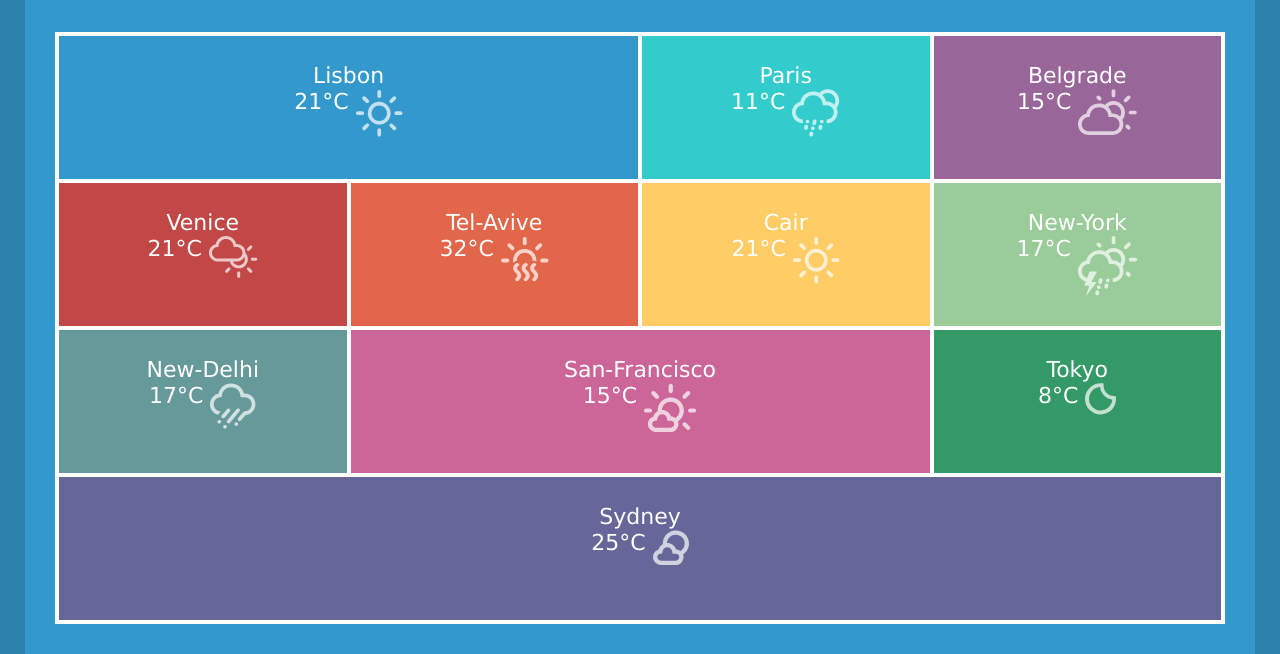
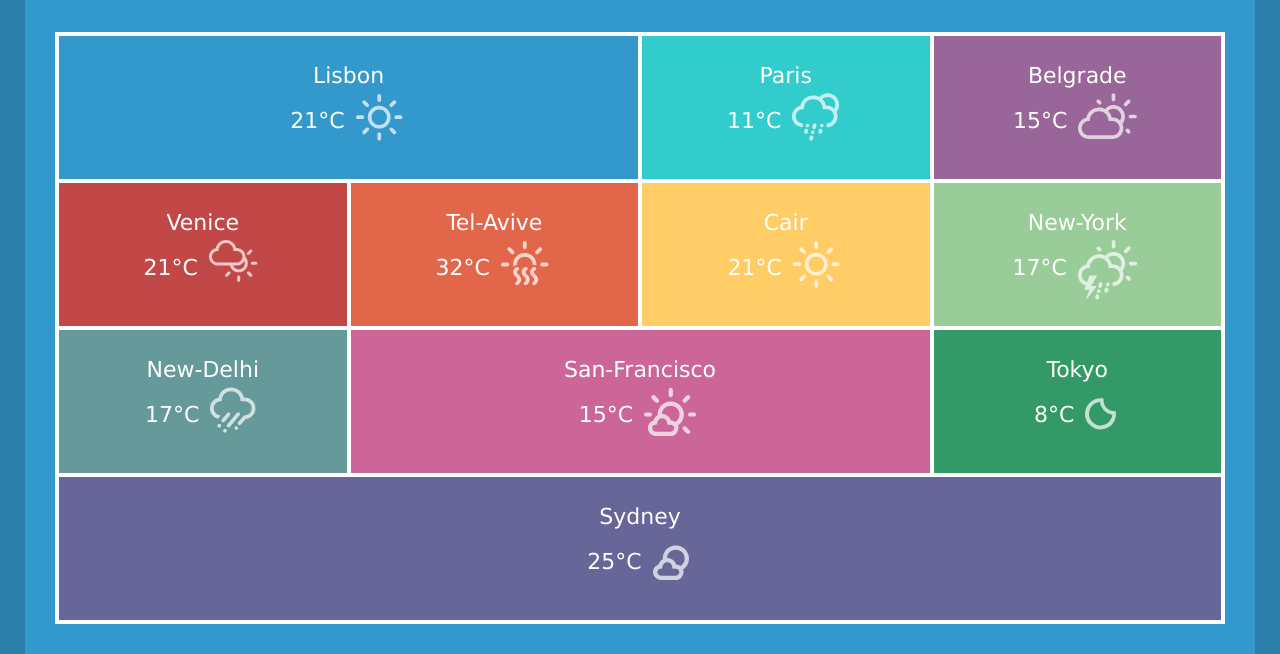
Before and after one commit to IraBokhonska/weather, a plain HTML site: page index.html in a window 1280 px wide. Shown: the part 146-800 px from the top of the page. Drawn offline with Linux system fonts and the light colour scheme.

Commit message:
added some changes in img

```diff
--- a/styles/style.css
+++ b/styles/style.css
@@ -54,9 +54,18 @@ h1 {
 }
 .degree {
   display: inline-block;
+  position: relative;
+  top: 19px;
+  right: 4px;
 }
 .weather__icon {
   display: inline-block;
+  position: relative;
+  top: 4px;
+  height: 61px;
+}
+
+.weather__icon img {
 }
 
 .weather-city__item_lisbon {
@@ -91,10 +100,17 @@ h1 {
 .weather-city__item_tokyo {
   background-color: #339966;
 }
+.weather-city__item_tokyo .weather__icon {
+  top: 15px;
+}
 .weather-city__item_sydney {
   width: 100%;
   background-color: #666699;
 }
+.weather-city__item_sydney .weather__icon {
+  top: 15px;
+}
+
 /* -----------container__footer----------- */
 .container__footer {
   margin: 0px 0 119px 112px;
```
